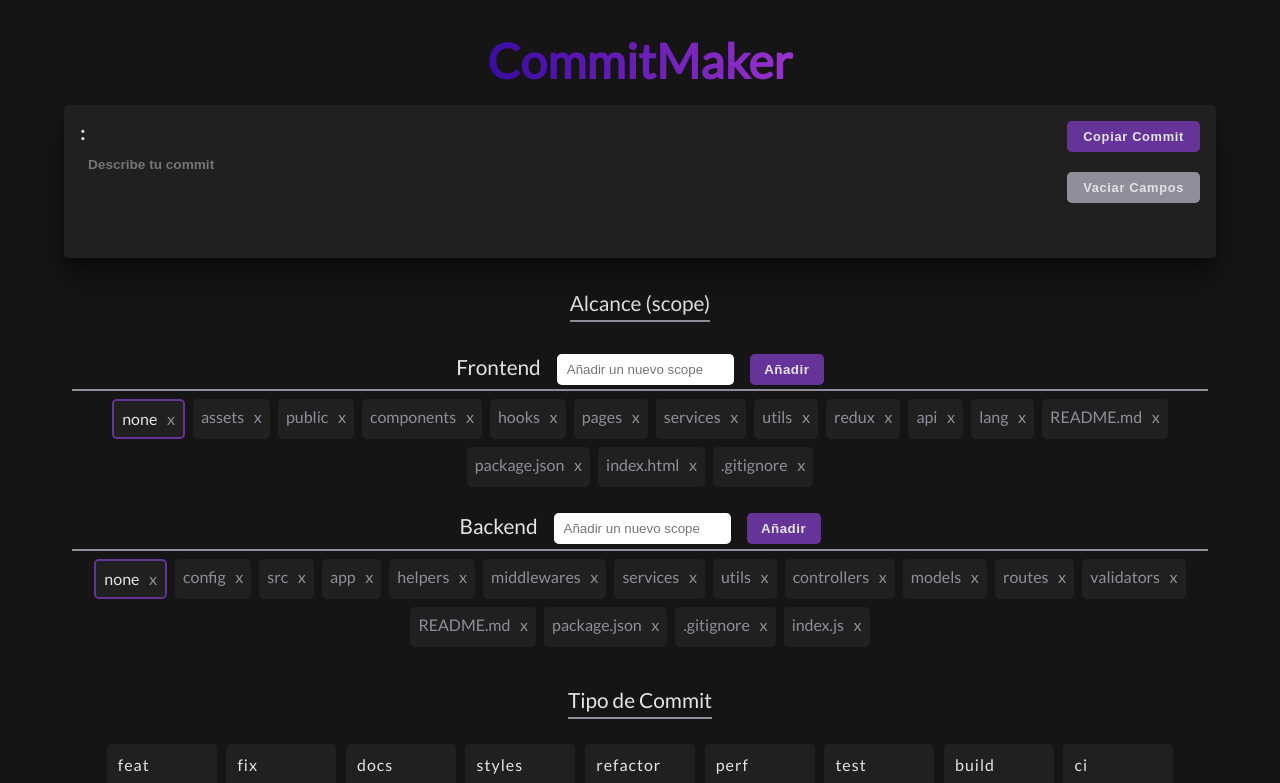
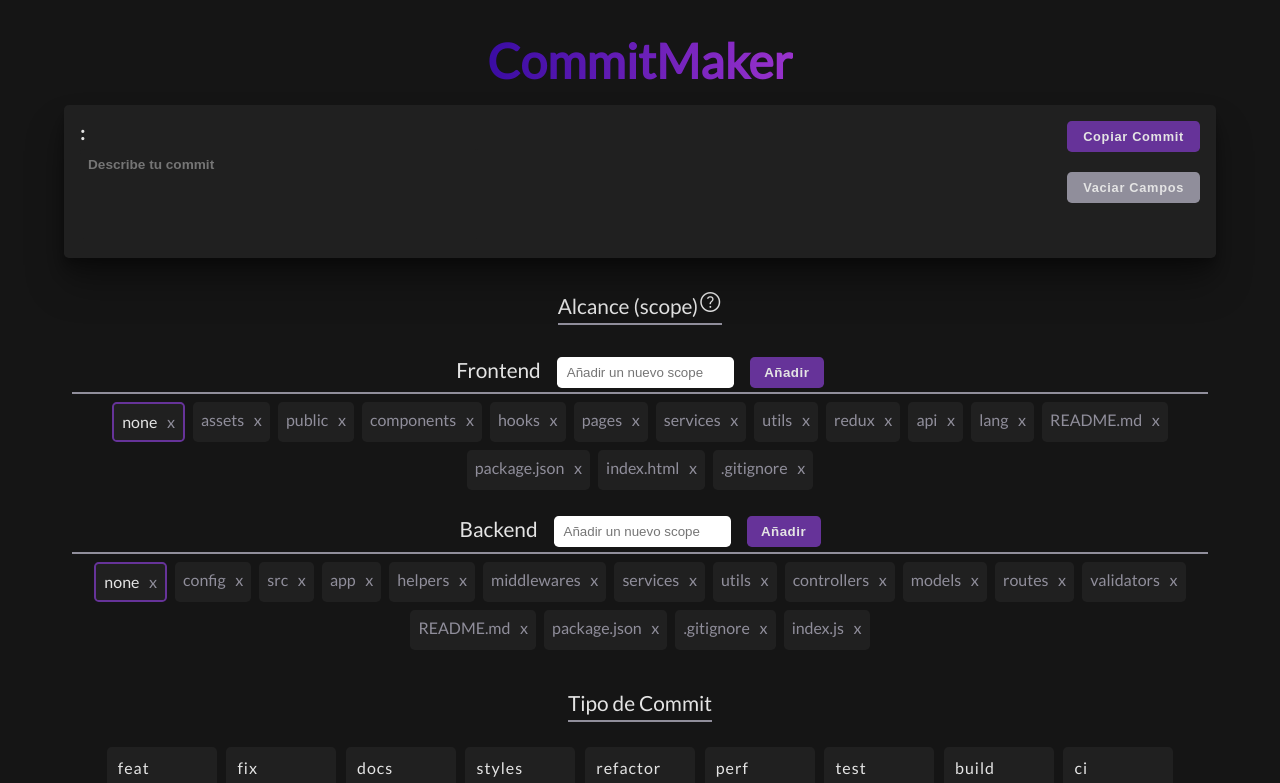
Before and after one commit to JosueEC/CommitsMaker, a React (Vite) app: page / in a window 1280 px wide. Shown: the top 783 px of the page. Built offline with nearby package versions, Linux system fonts and the light colour scheme.

Commit message:
feat(components): ✨ The section titles can display information about the commit field.

```diff
--- a/index.html
+++ b/index.html
@@ -4,6 +4,7 @@
     <meta charset="UTF-8" />
     <link rel="icon" type="image/svg+xml" href="/vite.svg" />
     <meta name="viewport" content="width=device-width, initial-scale=1.0" />
+    <link rel="stylesheet" href="https://fonts.googleapis.com/css2?family=Material+Symbols+Outlined:opsz,wght,FILL,GRAD@20..48,100..700,0..1,-50..200" />
     <title>CommitMaker</title>
   </head>
   <body>
--- a/src/components/ContainerScopes/ContainerScopes.jsx
+++ b/src/components/ContainerScopes/ContainerScopes.jsx
@@ -1,5 +1,6 @@
 import './ContainerScopes.css'
 import { useScopeStore } from '../../services/zustand/scopeStore'
+import { Tooltip } from 'react-tooltip'
 import SectionScope from '../SectionScope/SectionScope'
 
 export default function ContainerScopes () {
@@ -13,7 +14,21 @@
   return (
     <div className='containerScopes'>
       <div className='head'>
-        <p>Alcance (scope)</p>
+        <p>Alcance (scope)
+          <span
+            className='material-symbols-outlined'
+            data-tooltip-id='infoScope'
+            data-tooltip-content='Hello World!'
+          >
+            help
+          </span>
+        </p>
+        <Tooltip
+          id='infoScope'
+          place='right'
+          type='info'
+          effect='solid'
+        />
       </div>
       <div className='content'>
         <SectionScope
--- a/src/index.css
+++ b/src/index.css
@@ -70,6 +70,14 @@
   /* border: solid 2px red; */
 }
 
+.material-symbols-outlined {
+  font-variation-settings:
+  'FILL' 0,
+  'wght' 400,
+  'GRAD' 0,
+  'opsz' 48
+}
+
 @keyframes fadeIn {
   0% {
     opacity: 0;
```
